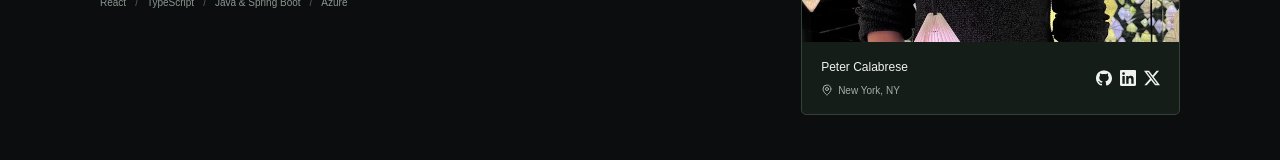
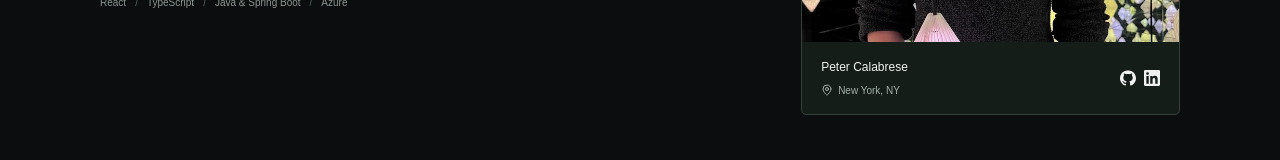
Before and after one commit to peter-calabrese/calabresedev, a Next.js app: page / in a window 1280 px wide. Shown: the part 542-702 px from the top of the page. Built offline with nearby package versions, Linux system fonts and the light colour scheme.

Commit message:
twitter banner

```diff
--- a/app/page.tsx
+++ b/app/page.tsx
@@ -153,12 +153,6 @@ export default function Home() {
                   aria-label="Peter on LinkedIn"
                 >
                   <LinkedIn className="social-icon" />
-                </a>
-                <a
-                  href="https://x.com/Calabreez"
-                  aria-label="Calabreez on Twitter (X)"
-                >
-                  <Twitter className="social-icon" />
                 </a>
               </div>
             </figcaption>
@@ -395,12 +389,6 @@ export default function Home() {
               <a href="https://github.com/peter-calabrese">
                 <GitHub className="social-icon" /> GitHub
               </a>
-              <a
-                href="https://x.com/Calabreez"
-                aria-label="Calabreez on Twitter (X)"
-              >
-                <Twitter className="social-icon" /> Twitter/X
-              </a>
               <a href="/peter-calabrese-resume.pdf" download>
                 <ArrowDownToLine size={15} /> Resume
               </a>
```
